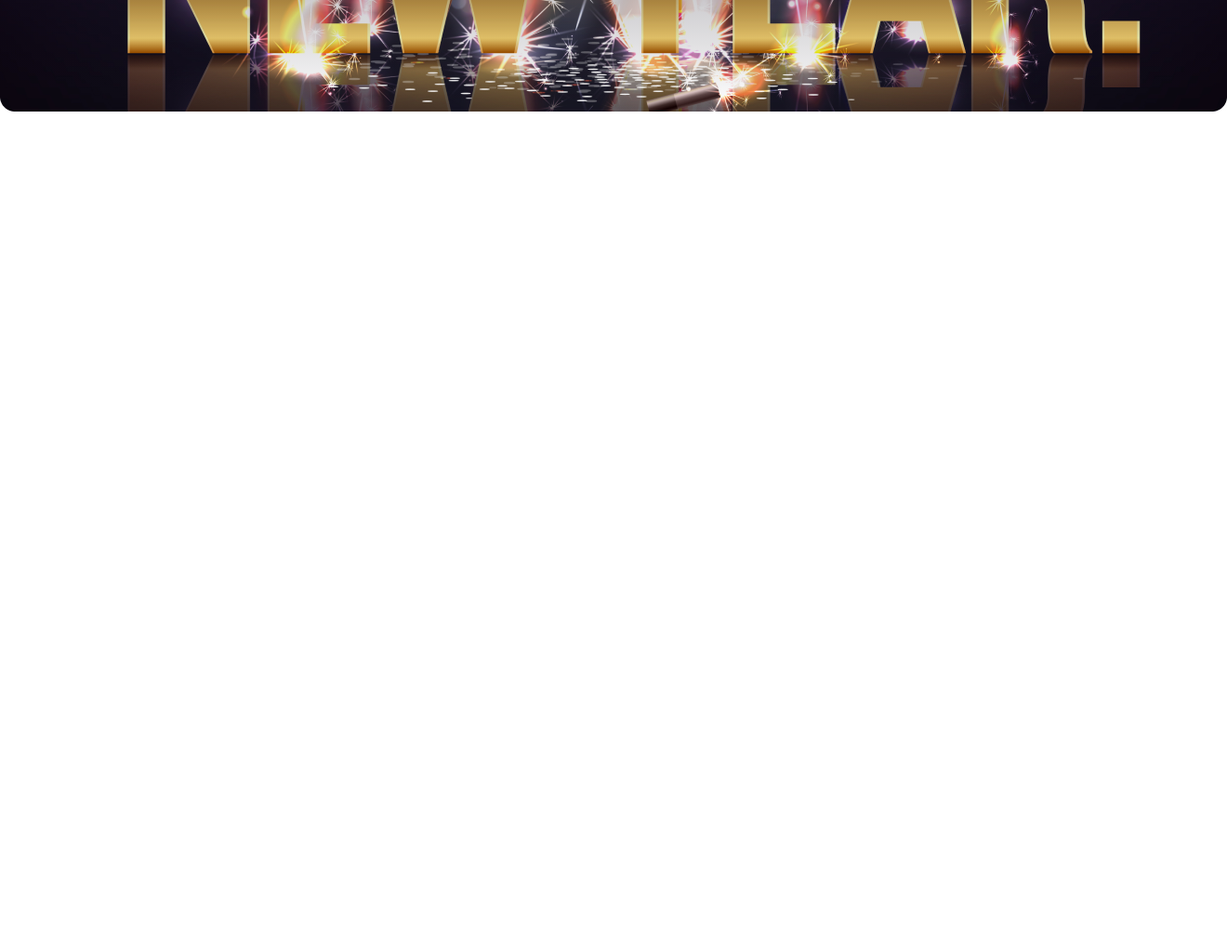
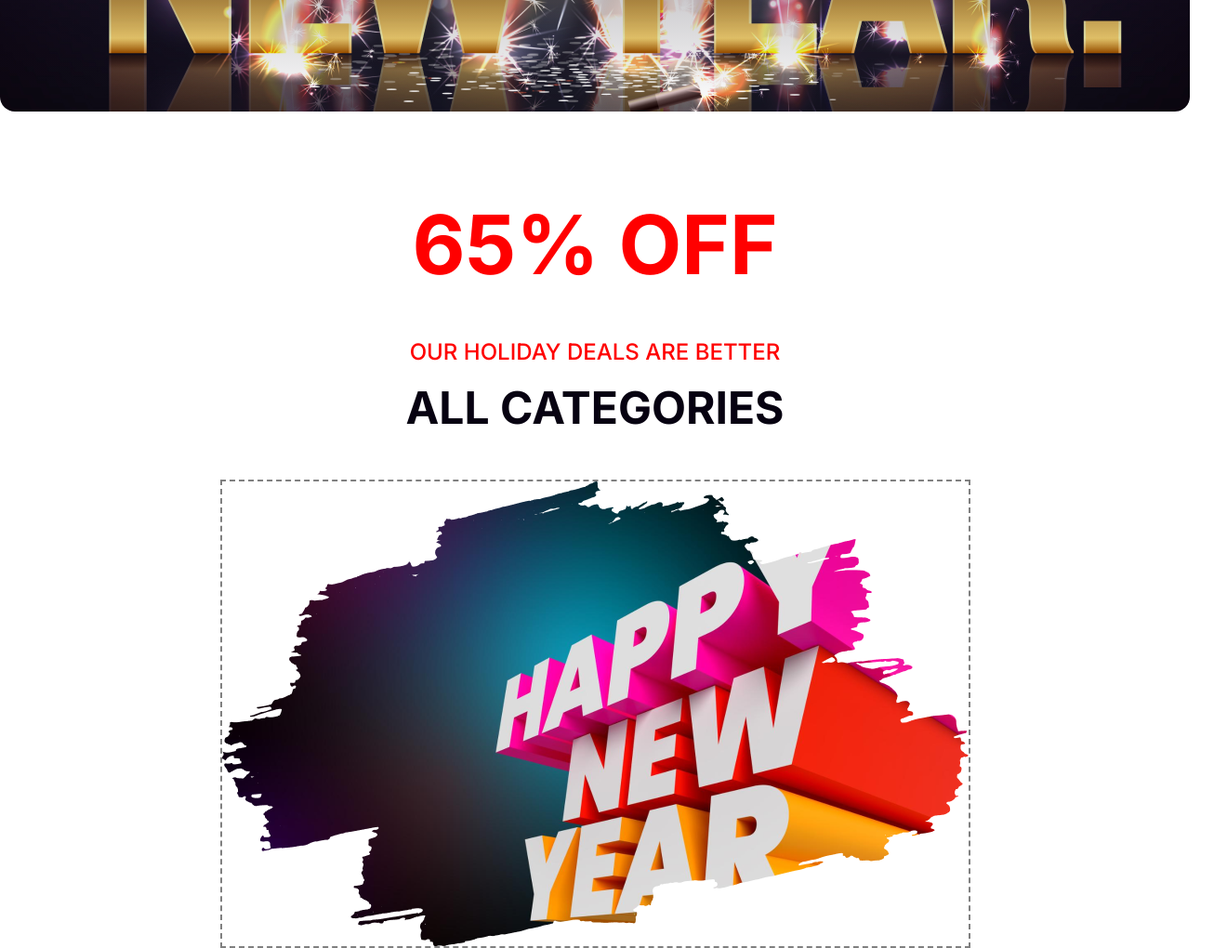
Before and after one commit to amahim/ph-mod6-task, a plain HTML site: page index.html in a window 1280 px wide. Shown: the part 500-1520 px from the top of the page at 93% size, 1320 px wide, since content can reach past the window. Before the commit the page ends 800 px from the top, so only its background shows below. Drawn offline with Linux system fonts and the light colour scheme.

Commit message:
2nd sec done

```diff
--- a/index.html
+++ b/index.html
@@ -15,7 +15,15 @@
 
     </header>
     <main>
-
+       <!-- 65% section strats -->
+        <section class="secend-container">
+            <div class="secend-content">
+                <h1>65% OFF</h1>
+                <p>OUR HOLIDAY DEALS ARE BETTER</p>
+                <h3>ALL CATEGORIES</h3>
+            </div>
+            <img src="images/New Year Photo.png" alt="">
+        </section>
     </main>
     <footer>
 
--- a/styles/styles.css
+++ b/styles/styles.css
@@ -1,8 +1,8 @@
 @import url('https://fonts.googleapis.com/css2?family=Inter&family=Merriweather:ital,wght@0,300;0,400;0,700;0,900;1,300;1,400;1,700;1,900&display=swap');
-/*@import url('https://fonts.googleapis.com/css2?family=Inter:wght@100..900&family=Merriweather:ital,wght@0,300;0,400;0,700;0,900;1,300;1,400;1,700;1,900&display=swap');*/
+@import url('https://fonts.googleapis.com/css2?family=Inter:wght@100..900&family=Merriweather:ital,wght@0,300;0,400;0,700;0,900;1,300;1,400;1,700;1,900&display=swap');
 body{
     font-family: "Merriweather", serif;
-    /*font-family: "Inter", sans-serif;*/
+    font-family: "Inter", sans-serif;
 }
 *{
     box-sizing: border-box;
@@ -15,12 +15,14 @@ body{
     background-repeat: no-repeat;
     background-size: cover;
     background-position: center;
-    width: 1320px;
+    max-width: 1320px;
     min-height: 600px;
     margin: 0 auto;
     margin-top: 20px;
+    border-radius: 16px;
 }
 .banner-content{
+    font-family: Merriweather;
     color: white;
     display: flex;
     flex-direction: column;
@@ -29,7 +31,7 @@ body{
     height: 600px;
 
 }
-gir
+
 .banner-content p{
     font-size: 32px;
     font-weight: 400;
@@ -38,3 +40,47 @@ gir
     font-size: 72px;
     font-weight: 900;
 }
+
+/*65% section styles*/
+.secend-container{
+    max-width: 802.9px;
+
+    margin: 0 auto;
+    margin-top: 90px;
+    display: flex;
+    flex-direction: column;
+    justify-content: center;
+    align-items: center;
+}
+
+.secend-content{
+    font-family: Inter;
+    display: flex;
+    flex-direction: column;
+    justify-content: center;
+   align-items: center;
+}
+.secend-content h1{
+    color: rgb(255, 0, 0);
+    font-size: 88px;
+    font-weight: 700;
+}
+.secend-content p{
+    color: rgb(255, 0, 0);
+    font-size: 24px;
+    font-weight: 500;
+    margin-top: 48px;
+}
+.secend-content h3{
+    color: rgb(7, 2, 17);
+    font-size: 48px;
+    font-weight: 700;
+    margin-top: 16px;
+}
+
+.secend-container img{
+    margin-top: 48px;
+    border: 2px dashed gray;
+    /*width: 802.9px;
+    height: 500px;*/
+}
```
